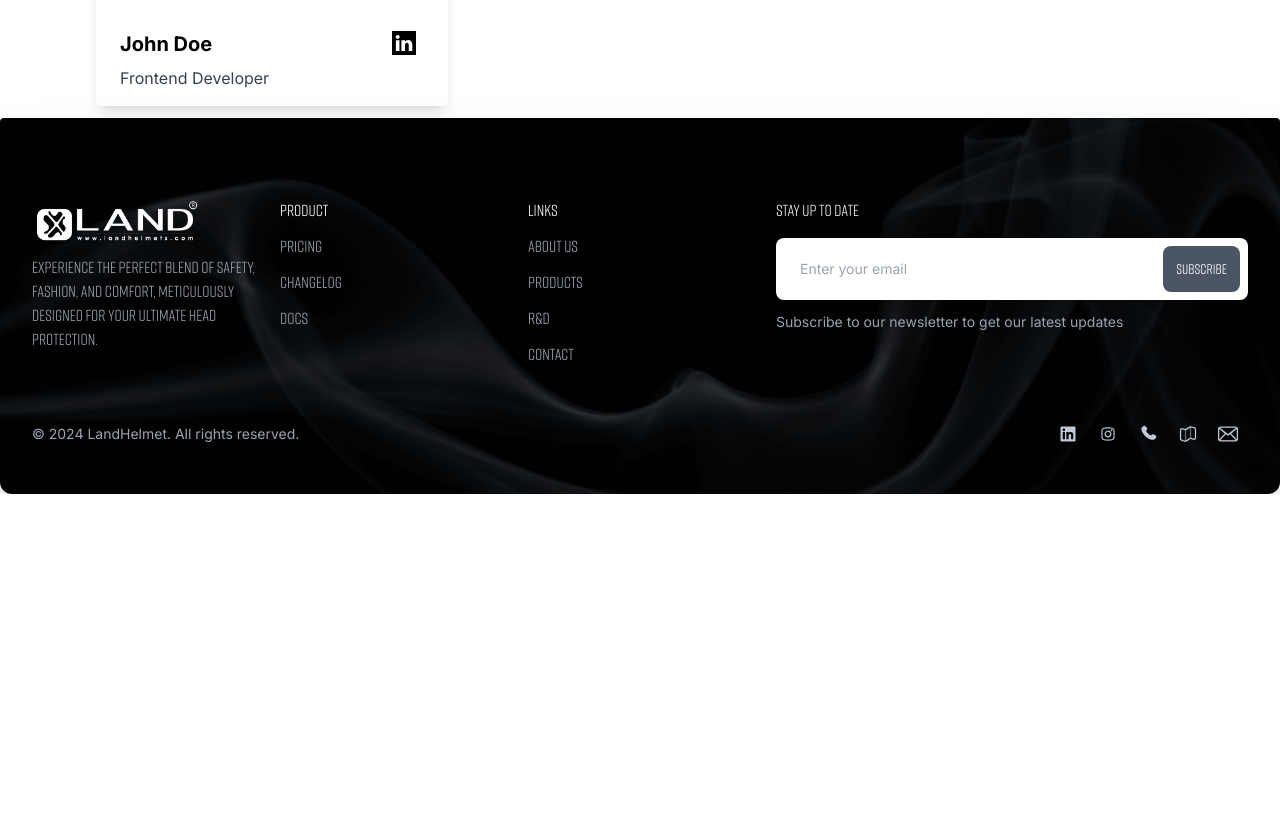
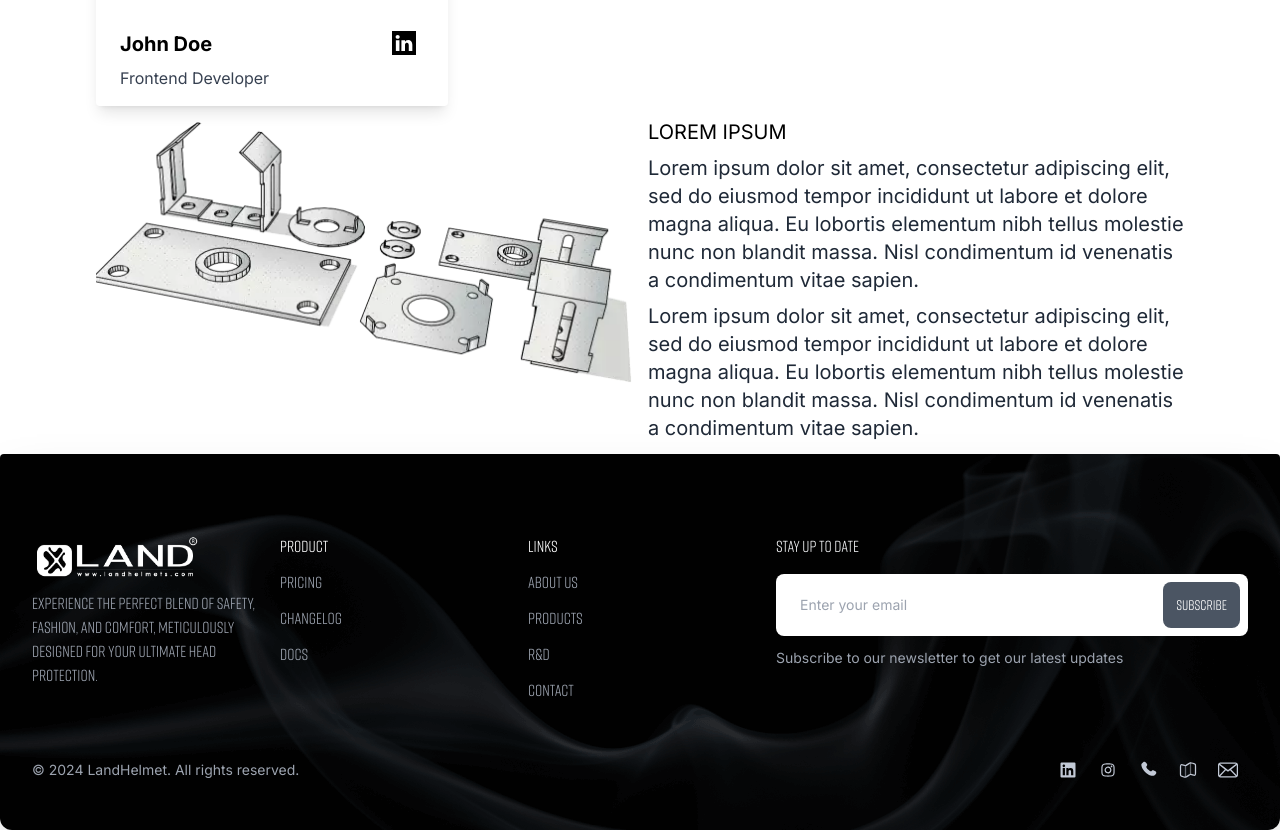
Before and after one commit to Recursive-Solutions-LLC/LandHelmet, a Next.js app: page / in a window 1280 px wide. Shown: the part 8545-9375 px from the top of the page. Before the commit the page ends 9039 px from the top, so only its background shows below. Built offline with nearby package versions, Linux system fonts and the light colour scheme.

Commit message:
LH-28: created ServiceInfo2 component

```diff
--- a/src/app/components/containers/Card.tsx
+++ b/src/app/components/containers/Card.tsx
@@ -1,6 +1,7 @@
 import React, { useRef, useEffect, useState, createRef } from "react";
 import { CardsModel } from "../model/Cards";
 import Image from "next/image";
+import LinkedinIcon from "./icons/LinkedinIcon";
 
 const Card: React.FC<CardsModel> = (card: CardsModel) => {
     const [isVisible, setIsVisible] = useState(false);
@@ -42,32 +43,4 @@ const Card: React.FC<CardsModel> = (card: CardsModel) => {
 }
 
 
-const FacebookIcon = () => {
-    return (
-        <svg className="h-6 w-6 mr-2 inline"
-            viewBox="0 0 310 310"
-            xmlns="http://www.w3.org/2000/svg">
-                <path d="M81.703 165.106h33.981V305a5 5 0 0 0 5 5H178.3a5 5 0 0 0 5-5V165.765h39.064a5 5 0 0 0 4.967-4.429l5.933-51.502a5 5 0 0 0-4.966-5.572h-44.996V71.978c0-9.732 5.24-14.667 15.576-14.667h29.42a5 5 0 0 0 5-5V5.037a5 5 0 0 0-5-5h-40.545A39.746 39.746 0 0 0 185.896 0c-7.035 0-31.488 1.381-50.804 19.151-21.402 19.692-18.427 43.27-17.716 47.358v37.752H81.703a5 5 0 0 0-5 5v50.844a5 5 0 0 0 5 5.001z"/>
-        </svg>
-    );
-}
-
-const TwitterIcon = () => {
-    return (
-        <svg className="h-6 w-6 mr-2 inline"
-            viewBox="0 0 33.88 33.88">
-                <path d="M30.414 10.031c.014.297.021.595.021.897 0 9.187-6.992 19.779-19.779 19.779A19.66 19.66 0 0 1-.001 27.584c.546.063 1.099.095 1.658.095 3.26 0 6.254-1.107 8.632-2.974a6.958 6.958 0 0 1-6.491-4.828c.424.082.858.125 1.308.125a6.89 6.89 0 0 0 1.83-.244 6.958 6.958 0 0 1-5.576-6.815v-.087c.939.521 2.01.833 3.15.869a6.95 6.95 0 0 1-3.091-5.787c0-1.274.343-2.467.94-3.495a19.733 19.733 0 0 0 14.327 7.263 7.056 7.056 0 0 1-.18-1.584 6.95 6.95 0 0 1 6.953-6.949 6.94 6.94 0 0 1 5.07 2.192 13.944 13.944 0 0 0 4.416-1.686 6.964 6.964 0 0 1-3.057 3.844 13.834 13.834 0 0 0 3.991-1.092 14.104 14.104 0 0 1-3.465 3.6z"/>
-        </svg>
-    );
-}
-
-const LinkedinIcon = () => {
-    return (
-        <svg className="h-6 w-6 mr-2 inline"
-            viewBox="0 0 32 32">
-                <path d="M17.303 14.365a.246.246 0 0 0 .031-.048v.048h-.031zM32 0v32H0V0h32zM9.925 12.285H5.153v14.354h4.772V12.285zm.312-4.438c-.03-1.41-1.035-2.482-2.668-2.482-1.631 0-2.698 1.072-2.698 2.482 0 1.375 1.035 2.479 2.636 2.479h.031c1.664 0 2.699-1.104 2.699-2.479zm16.892 10.561c0-4.408-2.355-6.459-5.494-6.459-2.531 0-3.664 1.391-4.301 2.368v-2.032h-4.77c.061 1.346 0 14.354 0 14.354h4.77v-8.016c0-.434.031-.855.157-1.164.346-.854 1.132-1.746 2.448-1.746 1.729 0 2.418 1.314 2.418 3.246v7.68h4.771l.001-8.231z"/>
-        </svg>
-    );
-}
-
 export default Card;
--- /dev/null
+++ b/src/app/components/containers/ServiceInfo2.tsx
@@ -0,0 +1,53 @@
+import React, { useEffect, useRef, useState } from 'react';
+import { ServiceInfo2Model } from '../model/ServiceInfo2.model';
+
+const ServiceInfo2 = (model: ServiceInfo2Model) => {
+  const [isVisible, setIsVisible] = useState(false);
+
+  const { imageComponent, textComponent } = model;
+
+  const imageRef = useRef<HTMLImageElement>(null);
+  const textRef = useRef<HTMLDivElement>(null);
+
+
+  useEffect(() => {
+    const observer = new IntersectionObserver(
+      ([entry]) => {
+        if (entry.isIntersecting) {
+          setIsVisible(true);
+          if(imageRef.current) {
+            observer.unobserve(imageRef.current);
+          }
+
+          if(textRef.current) {
+            observer.unobserve(textRef.current);
+          }
+        }
+      },
+      { threshold: 0.5 }
+    );
+
+    if(imageRef.current) {
+        observer.observe(imageRef.current);
+    }
+
+    if(textRef.current) {
+        observer.observe(textRef.current);
+    }
+
+    return () => observer.disconnect();
+  }, []);
+
+  return (
+    <div className="grid my-3 grid-cols-1 md:grid-cols-2 justify-center my-3">
+      <div ref={imageRef} className={`mr-2 transform transition-transform duration-1000 ${isVisible ? 'translate-x-0' : '-translate-x-full'}`}>
+        { React.cloneElement(imageComponent, { className: 'w-auto max-h-fit rounded-sm' }) }
+      </div>
+      <div ref={textRef} className={`ml-2 transform transition-transform duration-1000 ${isVisible ? 'translate-x-0' : 'translate-x-full'}`}>
+        { React.cloneElement(textComponent, { className: 'w-auto max-h-fit text-xl text-gray-800 w-2/3' }) }
+      </div>
+    </div>
+  );
+};
+
+export default ServiceInfo2;
--- /dev/null
+++ b/src/app/components/containers/icons/FacebookIcon.tsx
@@ -0,0 +1,13 @@
+import React from "react";
+
+const FacebookIcon = () => {
+    return (
+        <svg className="h-6 w-6 mr-2 inline"
+            viewBox="0 0 310 310"
+            xmlns="http://www.w3.org/2000/svg">
+                <path d="M81.703 165.106h33.981V305a5 5 0 0 0 5 5H178.3a5 5 0 0 0 5-5V165.765h39.064a5 5 0 0 0 4.967-4.429l5.933-51.502a5 5 0 0 0-4.966-5.572h-44.996V71.978c0-9.732 5.24-14.667 15.576-14.667h29.42a5 5 0 0 0 5-5V5.037a5 5 0 0 0-5-5h-40.545A39.746 39.746 0 0 0 185.896 0c-7.035 0-31.488 1.381-50.804 19.151-21.402 19.692-18.427 43.27-17.716 47.358v37.752H81.703a5 5 0 0 0-5 5v50.844a5 5 0 0 0 5 5.001z"/>
+        </svg>
+    );
+}
+
+export default FacebookIcon;
--- /dev/null
+++ b/src/app/components/containers/icons/LinkedinIcon.tsx
@@ -0,0 +1,12 @@
+import React from "react";
+
+const LinkedinIcon = () => {
+    return (
+        <svg className="h-6 w-6 mr-2 inline"
+            viewBox="0 0 32 32">
+                <path d="M17.303 14.365a.246.246 0 0 0 .031-.048v.048h-.031zM32 0v32H0V0h32zM9.925 12.285H5.153v14.354h4.772V12.285zm.312-4.438c-.03-1.41-1.035-2.482-2.668-2.482-1.631 0-2.698 1.072-2.698 2.482 0 1.375 1.035 2.479 2.636 2.479h.031c1.664 0 2.699-1.104 2.699-2.479zm16.892 10.561c0-4.408-2.355-6.459-5.494-6.459-2.531 0-3.664 1.391-4.301 2.368v-2.032h-4.77c.061 1.346 0 14.354 0 14.354h4.77v-8.016c0-.434.031-.855.157-1.164.346-.854 1.132-1.746 2.448-1.746 1.729 0 2.418 1.314 2.418 3.246v7.68h4.771l.001-8.231z"/>
+        </svg>
+    );
+}
+
+export default LinkedinIcon;
--- /dev/null
+++ b/src/app/components/containers/icons/TwitterIcon.tsx
@@ -0,0 +1,12 @@
+import React from "react";
+
+const TwitterIcon = () => {
+    return (
+        <svg className="h-6 w-6 mr-2 inline"
+            viewBox="0 0 33.88 33.88">
+                <path d="M30.414 10.031c.014.297.021.595.021.897 0 9.187-6.992 19.779-19.779 19.779A19.66 19.66 0 0 1-.001 27.584c.546.063 1.099.095 1.658.095 3.26 0 6.254-1.107 8.632-2.974a6.958 6.958 0 0 1-6.491-4.828c.424.082.858.125 1.308.125a6.89 6.89 0 0 0 1.83-.244 6.958 6.958 0 0 1-5.576-6.815v-.087c.939.521 2.01.833 3.15.869a6.95 6.95 0 0 1-3.091-5.787c0-1.274.343-2.467.94-3.495a19.733 19.733 0 0 0 14.327 7.263 7.056 7.056 0 0 1-.18-1.584 6.95 6.95 0 0 1 6.953-6.949 6.94 6.94 0 0 1 5.07 2.192 13.944 13.944 0 0 0 4.416-1.686 6.964 6.964 0 0 1-3.057 3.844 13.834 13.834 0 0 0 3.991-1.092 14.104 14.104 0 0 1-3.465 3.6z"/>
+        </svg>
+    );
+}
+
+export default TwitterIcon;
--- /dev/null
+++ b/src/app/components/model/ServiceInfo2.model.tsx
@@ -0,0 +1,6 @@
+import { JSX } from "react";
+
+export interface ServiceInfo2Model {
+    imageComponent: JSX.Element;
+    textComponent: JSX.Element;
+}
--- a/src/app/page.tsx
+++ b/src/app/page.tsx
@@ -14,6 +14,7 @@ import Parallax from "./components/containers/parallax/Parallax";
 import ServiceInfo from "./components/containers/ServiceInfo";
 import { motion, useScroll } from "framer-motion";
 import CardsContainer from "./components/containers/CardsContainer";
+import ServiceInfo2 from "./components/containers/ServiceInfo2";
 
 export default function Home() {
   const variants = {
@@ -100,6 +101,15 @@ export default function Home() {
     },
   ];
 
+  //this 2 components are only for testing the service info 2 component
+  const mockServiceInfoImg = <img src="/images/progressive-big2-1080x-q72-1080x-q72-540x-q72.webp" className="" alt="mock image" width={600} height={900}/>;
+  const mockServiceInfoText = (
+  <div>
+    <h1 className="text-black mb-2">LOREM IPSUM</h1>
+    <p className=" mb-2">Lorem ipsum dolor sit amet, consectetur adipiscing elit, sed do eiusmod tempor incididunt ut labore et dolore magna aliqua. Eu lobortis elementum nibh tellus molestie nunc non blandit massa. Nisl condimentum id venenatis a condimentum vitae sapien.</p>
+    <p className="">Lorem ipsum dolor sit amet, consectetur adipiscing elit, sed do eiusmod tempor incididunt ut labore et dolore magna aliqua. Eu lobortis elementum nibh tellus molestie nunc non blandit massa. Nisl condimentum id venenatis a condimentum vitae sapien.</p>
+  </div>);
+
   return (
     <>
       <Header  navItems={navItems} subNavItems={subNavItems}/>
@@ -121,6 +131,7 @@ export default function Home() {
         <section>
 
      <CardsContainer cards={cards} />
+     <ServiceInfo2 imageComponent={mockServiceInfoImg} textComponent={mockServiceInfoText} />
     </section>
 
 
```
Also changed, not shown: public/images/progressive-big2-1080x-q72-1080x-q72-540x-q72.webp (added), src/app/components/containers/CardsContainer.tsx (line endings or trailing spaces).
